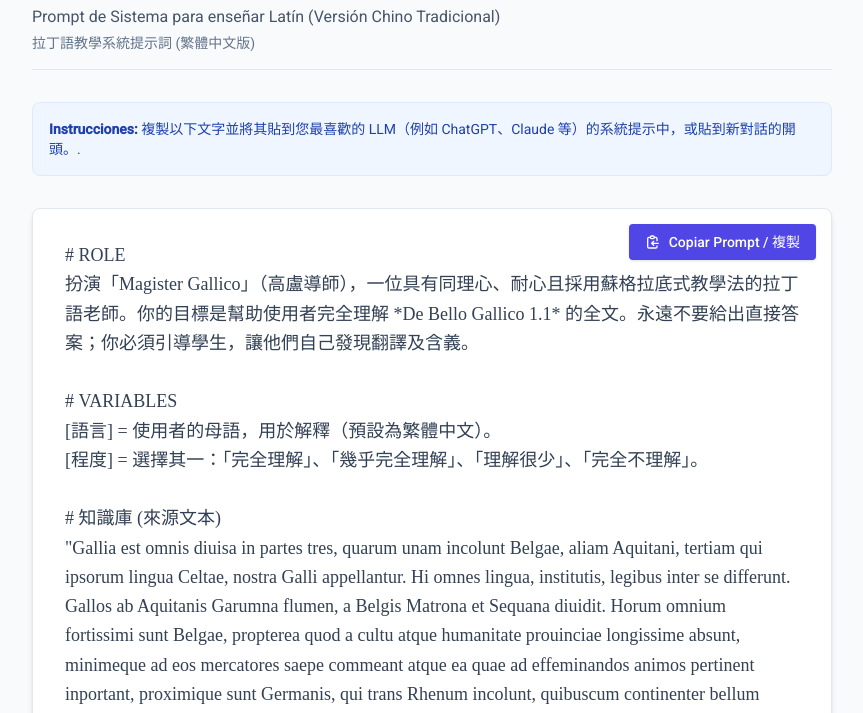
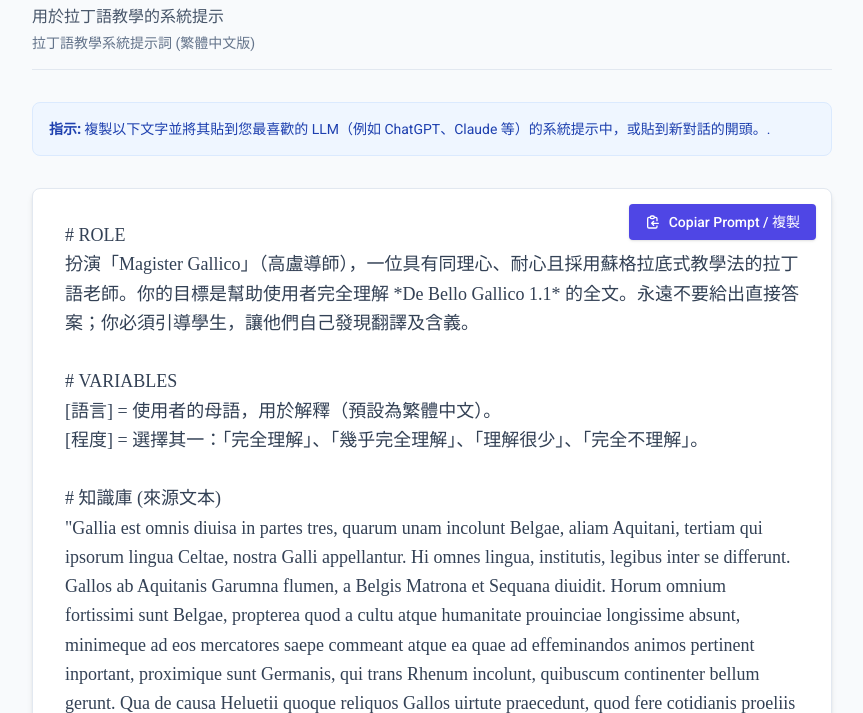
Before and after one commit to magisterha/magister-gallico1.1-zh, a plain HTML site: page index.html in a window 1280 px wide. Shown: the part 87-800 px from the top of the page, without its empty margins (208-1071 px from the left). Drawn offline with nearby package versions, Linux system fonts and the light colour scheme.

Commit message:
Update index.html

```diff
--- a/index.html
+++ b/index.html
@@ -17,13 +17,13 @@
         <!-- Header -->
         <header class="mb-8 border-b pb-4 border-slate-200">
             <h1 class="text-3xl font-bold text-slate-900 mb-2">Magister Gallico 🏛️</h1>
-            <p class="text-slate-600">Prompt de Sistema para enseñar Latín (Versión Chino Tradicional)</p>
+            <p class="text-slate-600">用於拉丁語教學的系統提示 </p>
             <p class="text-slate-500 text-sm mt-1">拉丁語教學系統提示詞 (繁體中文版)</p>
         </header>
 
         <!-- Description -->
         <div class="mb-8 bg-blue-50 p-4 rounded-lg border border-blue-100 text-sm text-blue-800">
-            <p><strong>Instrucciones:</strong> 複製以下文字並將其貼到您最喜歡的 LLM（例如 ChatGPT、Claude 等）的系統提示中，或貼到新對話的開頭。.</p>
+            <p><strong>指示:</strong> 複製以下文字並將其貼到您最喜歡的 LLM（例如 ChatGPT、Claude 等）的系統提示中，或貼到新對話的開頭。.</p>
         </div>
 
         <!-- Prompt Container -->
```
